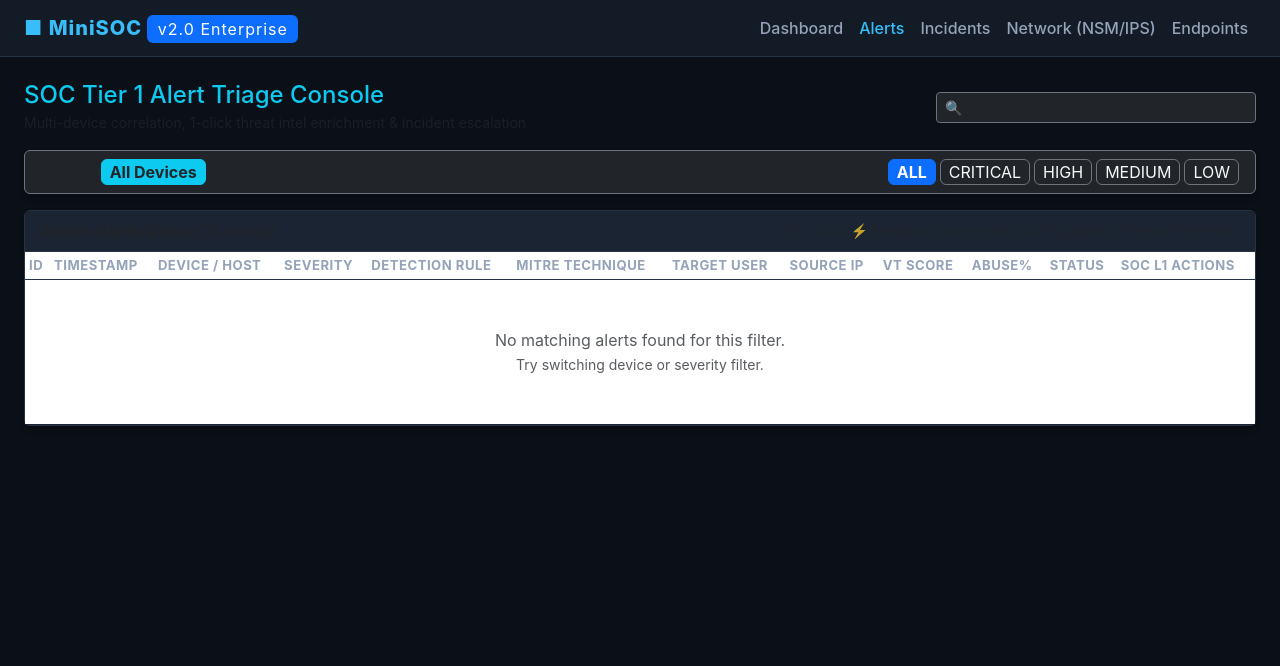
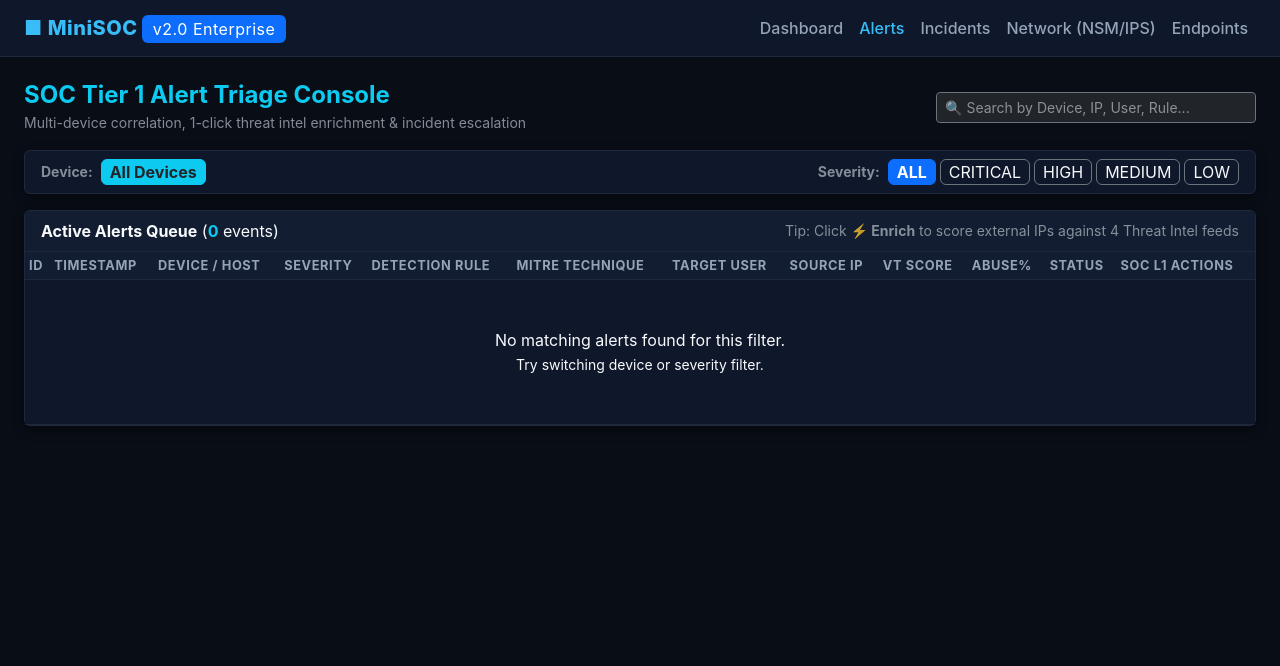
Before and after one commit to RITESH-we/mini-soc, a Flask app: page /alerts in a window 1280 px wide. Shown: the top 666 px of the page. Run offline with Flask 3, Linux system fonts and the light colour scheme; data that the repository does not hold is empty.

Commit message:
fix(ui): enforce dark mode table styling and high-contrast visible text for detection rules and users

```diff
--- a/dashboard/templates/alerts.html
+++ b/dashboard/templates/alerts.html
@@ -5,7 +5,7 @@
 <!-- Header & Omnisearch -->
 <div class="d-flex flex-wrap justify-content-between align-items-center mb-3 gap-2">
   <div>
-    <h4 class="mb-0 text-info">SOC Tier 1 Alert Triage Console</h4>
+    <h4 class="mb-0 text-info fw-bold">SOC Tier 1 Alert Triage Console</h4>
     <span class="text-muted small">Multi-device correlation, 1-click threat intel enrichment &amp; incident escalation</span>
   </div>
   <div class="d-flex gap-2">
@@ -45,12 +45,12 @@
 <!-- Main Alert Triage Table -->
 <div class="card">
   <div class="card-header d-flex justify-content-between align-items-center">
-    <span><strong>Active Alerts Queue</strong> (<span id="alertCount">{{ alerts|length }}</span> events)</span>
+    <span><strong>Active Alerts Queue</strong> (<span id="alertCount" class="text-info fw-bold">{{ alerts|length }}</span> events)</span>
     <span class="text-muted small">Tip: Click <strong>⚡ Enrich</strong> to score external IPs against 4 Threat Intel feeds</span>
   </div>
   <div class="card-body p-0">
     <div class="table-responsive">
-      <table class="table table-sm mb-0" id="triageTable">
+      <table class="table table-sm table-dark table-hover mb-0" id="triageTable">
         <thead>
           <tr>
             <th>ID</th>
@@ -70,17 +70,17 @@
         <tbody>
           {% for a in alerts %}
           <tr id="row-{{ a.id }}">
-            <td class="text-muted small">#{{ a.id }}</td>
+            <td class="text-muted small font-monospace">#{{ a.id }}</td>
             <td class="text-muted small font-monospace">{{ a.timestamp[:19] }}</td>
             <td>
-              <span class="badge bg-dark border border-info text-info font-monospace py-1 px-2">
+              <span class="badge bg-black border border-info text-info font-monospace py-1 px-2">
                 💻 {{ a.device_name or 'Localhost' }}
               </span>
             </td>
             <td><span class="badge badge-{{ a.severity }}">{{ a.severity }}</span></td>
-            <td class="fw-bold text-light">{{ a.rule_name }}</td>
-            <td class="text-muted small">{{ a.mitre_technique }}</td>
-            <td class="font-monospace small text-light">{{ a.src_user or '-' }}</td>
+            <td><span class="rule-name-text">{{ a.rule_name }}</span></td>
+            <td class="mitre-text small font-monospace">{{ a.mitre_technique or '-' }}</td>
+            <td class="user-name-text small">{{ a.src_user or '-' }}</td>
             <td class="font-monospace small text-warning">{{ a.src_ip or '-' }}</td>
             <td id="vt-{{ a.id }}" class="font-monospace small">{{ a.vt_score or '-' }}</td>
             <td id="abuse-{{ a.id }}" class="font-monospace small">{{ a.abuse_score if a.abuse_score is not none else '-' }}</td>
--- a/dashboard/templates/base.html
+++ b/dashboard/templates/base.html
@@ -1,5 +1,5 @@
 <!DOCTYPE html>
-<html lang="en">
+<html lang="en" data-bs-theme="dark">
 <head>
   <meta charset="UTF-8">
   <meta name="viewport" content="width=device-width, initial-scale=1">
@@ -7,26 +7,97 @@
   <link href="https://cdn.jsdelivr.net/npm/bootstrap@5.3.0/dist/css/bootstrap.min.css" rel="stylesheet">
   <script src="https://cdn.jsdelivr.net/npm/chart.js"></script>
   <style>
-    body { background: #0b0f17; color: #c9d1d9; font-family: -apple-system, BlinkMacSystemFont, "Segoe UI", Roboto, Helvetica, Arial, sans-serif; }
-    .navbar { background: #131b26 !important; border-bottom: 1px solid #253346; }
-    .navbar-brand { color: #38bdf8 !important; font-weight: 800; letter-spacing: 1px; }
-    .nav-link { color: #94a3b8 !important; font-weight: 500; }
-    .nav-link:hover, .nav-link.active { color: #38bdf8 !important; }
-    .card { background: #131b26; border: 1px solid #253346; box-shadow: 0 4px 6px -1px rgba(0, 0, 0, 0.3); }
-    .card-header { background: #1a2433; border-bottom: 1px solid #253346; }
-    .table { color: #c9d1d9; }
-    .table th { color: #94a3b8; border-color: #253346; font-size: 0.82rem; text-transform: uppercase; letter-spacing: 0.5px; }
-    .table td { border-color: #1a2433; }
-    .table tbody tr:hover { background: #1c2738; }
-    .badge-CRITICAL { background: #ef4444; }
-    .badge-HIGH     { background: #f59e0b; color: #000; }
-    .badge-MEDIUM   { background: #3b82f6; }
-    .badge-LOW      { background: #10b981; color: #000; }
-    .stat-card { border-left: 4px solid #38bdf8; }
-    .stat-card.critical { border-left-color: #ef4444; }
-    .stat-card.warning  { border-left-color: #f59e0b; }
-    .stat-card.success  { border-left-color: #10b981; }
+    :root {
+      --bg-dark: #090d16;
+      --card-dark: #0f172a;
+      --border-dark: #1e293b;
+    }
+    body {
+      background-color: #090d16 !important;
+      color: #f8fafc !important;
+      font-family: -apple-system, BlinkMacSystemFont, "Segoe UI", Roboto, Helvetica, Arial, sans-serif;
+    }
+    .navbar {
+      background: #0f172a !important;
+      border-bottom: 1px solid #1e293b;
+    }
+    .navbar-brand {
+      color: #38bdf8 !important;
+      font-weight: 800;
+      letter-spacing: 0.5px;
+    }
+    .nav-link {
+      color: #94a3b8 !important;
+      font-weight: 500;
+    }
+    .nav-link:hover, .nav-link.active {
+      color: #38bdf8 !important;
+    }
+    .card {
+      background-color: #0f172a !important;
+      border: 1px solid #1e293b !important;
+      box-shadow: 0 4px 12px rgba(0, 0, 0, 0.4);
+    }
+    .card-header {
+      background-color: #131d31 !important;
+      border-bottom: 1px solid #1e293b !important;
+      color: #f8fafc !important;
+    }
+
+    /* Strict Table Styling Overrides to prevent white table backgrounds */
+    .table {
+      --bs-table-bg: #0f172a !important;
+      --bs-table-striped-bg: #131d31 !important;
+      --bs-table-hover-bg: #1e293b !important;
+      --bs-table-color: #f8fafc !important;
+      color: #f8fafc !important;
+      background-color: #0f172a !important;
+    }
+    .table th {
+      background-color: #131d31 !important;
+      color: #94a3b8 !important;
+      border-color: #1e293b !important;
+      font-size: 0.8rem;
+      text-transform: uppercase;
+      letter-spacing: 0.6px;
+      font-weight: 700;
+    }
+    .table td {
+      background-color: #0f172a !important;
+      color: #f8fafc !important;
+      border-color: #1e293b !important;
+      vertical-align: middle;
+    }
+    .table tbody tr:hover td {
+      background-color: #1a263d !important;
+    }
+
+    /* Badges */
+    .badge-CRITICAL { background-color: #ef4444 !important; color: #fff !important; font-weight: 700; }
+    .badge-HIGH     { background-color: #f59e0b !important; color: #000 !important; font-weight: 700; }
+    .badge-MEDIUM   { background-color: #3b82f6 !important; color: #fff !important; font-weight: 700; }
+    .badge-LOW      { background-color: #10b981 !important; color: #000 !important; font-weight: 700; }
+
+    .stat-card { border-left: 4px solid #38bdf8 !important; }
+    .stat-card.critical { border-left-color: #ef4444 !important; }
+    .stat-card.warning  { border-left-color: #f59e0b !important; }
+    .stat-card.success  { border-left-color: #10b981 !important; }
     .btn-enrich { font-size: 0.75rem; padding: 2px 8px; }
+
+    /* High contrast text classes */
+    .rule-name-text {
+      color: #38bdf8 !important;
+      font-weight: 600;
+      font-size: 0.92rem;
+    }
+    .user-name-text {
+      color: #e2e8f0 !important;
+      font-weight: 500;
+      font-family: monospace;
+    }
+    .mitre-text {
+      color: #94a3b8 !important;
+    }
 
     /* Nova Floating AI Co-Pilot Widget */
     #nova-toggle {
@@ -46,12 +117,12 @@
       width: 380px;
       height: 500px;
       z-index: 1050;
-      background: #131b26;
+      background: #0f172a;
       border: 1px solid #38bdf8;
       border-radius: 12px;
       display: none;
       flex-direction: column;
-      box-shadow: 0 12px 32px rgba(0,0,0,0.6);
+      box-shadow: 0 12px 32px rgba(0,0,0,0.7);
     }
     #nova-messages {
       flex: 1;
@@ -65,9 +136,10 @@
       padding: 8px 12px;
       border-radius: 6px;
       margin-bottom: 10px;
+      color: #f8fafc;
     }
     .chat-bubble-user {
-      background: #0369a1;
+      background: #0284c7;
       color: white;
       padding: 8px 12px;
       border-radius: 6px;
@@ -115,7 +187,7 @@
   </div>
   <div id="nova-messages">
     <div class="chat-bubble-ai">
-      <strong>Nova:</strong> Hello Analyst! I am reviewing your event pipeline. Ask me about active alerts, MITRE techniques, or triage recommendations!
+      <strong>Nova:</strong> Hello Analyst! I am monitoring your event pipeline. Ask me about active alerts, MITRE techniques, or triage recommendations!
     </div>
   </div>
   <div class="p-2 border-top border-secondary bg-dark rounded-bottom">
@@ -139,14 +211,12 @@ function sendNovaMsg() {
   if(!txt) return;
 
   const msgs = document.getElementById('nova-messages');
-  // Append user bubble
   const userDiv = document.createElement('div');
   userDiv.className = 'chat-bubble-user';
   userDiv.textContent = txt;
   msgs.appendChild(userDiv);
   inp.value = '';
 
-  // Query Nova API
   fetch('/api/ai/chat', {
     method: 'POST',
     headers: {'Content-Type': 'application/json'},
```
